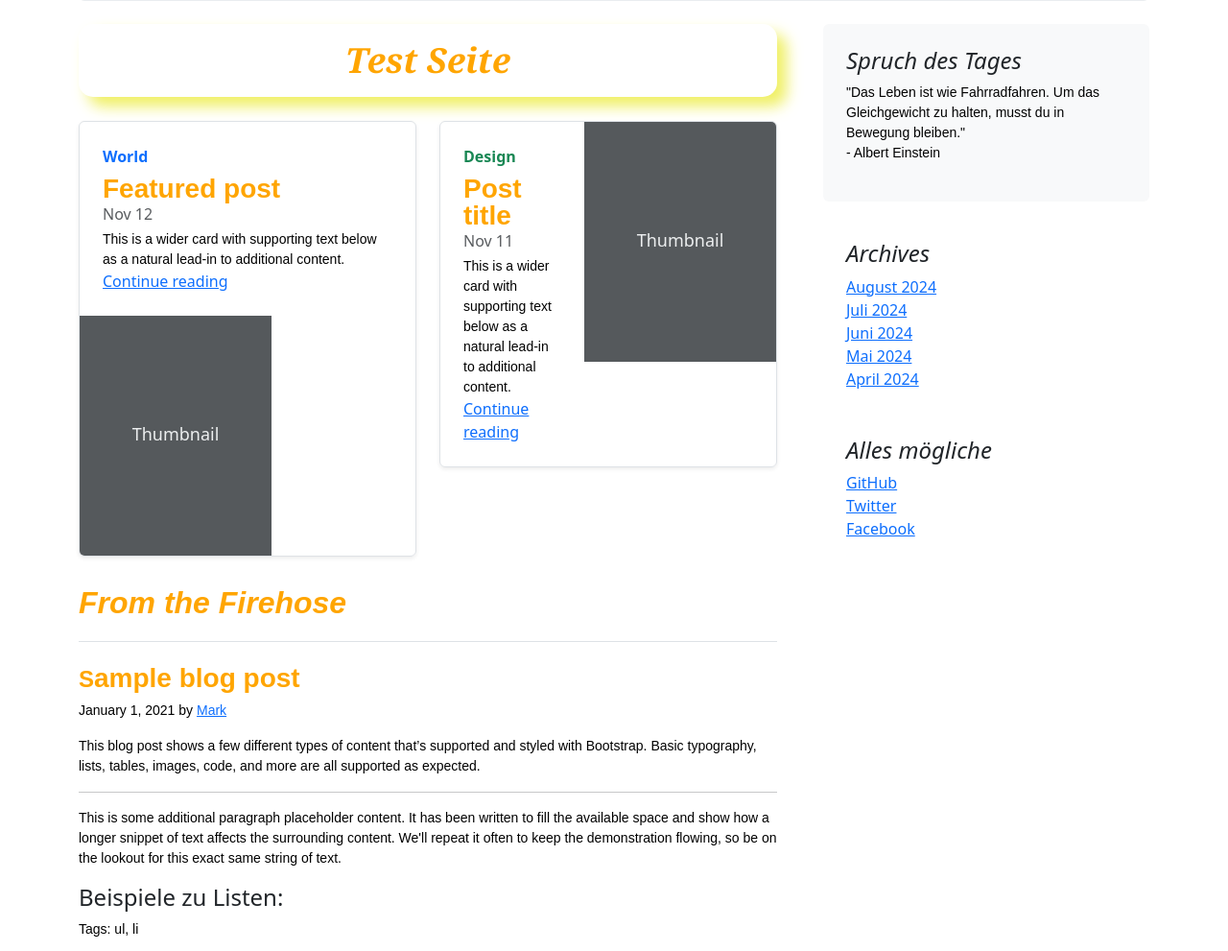
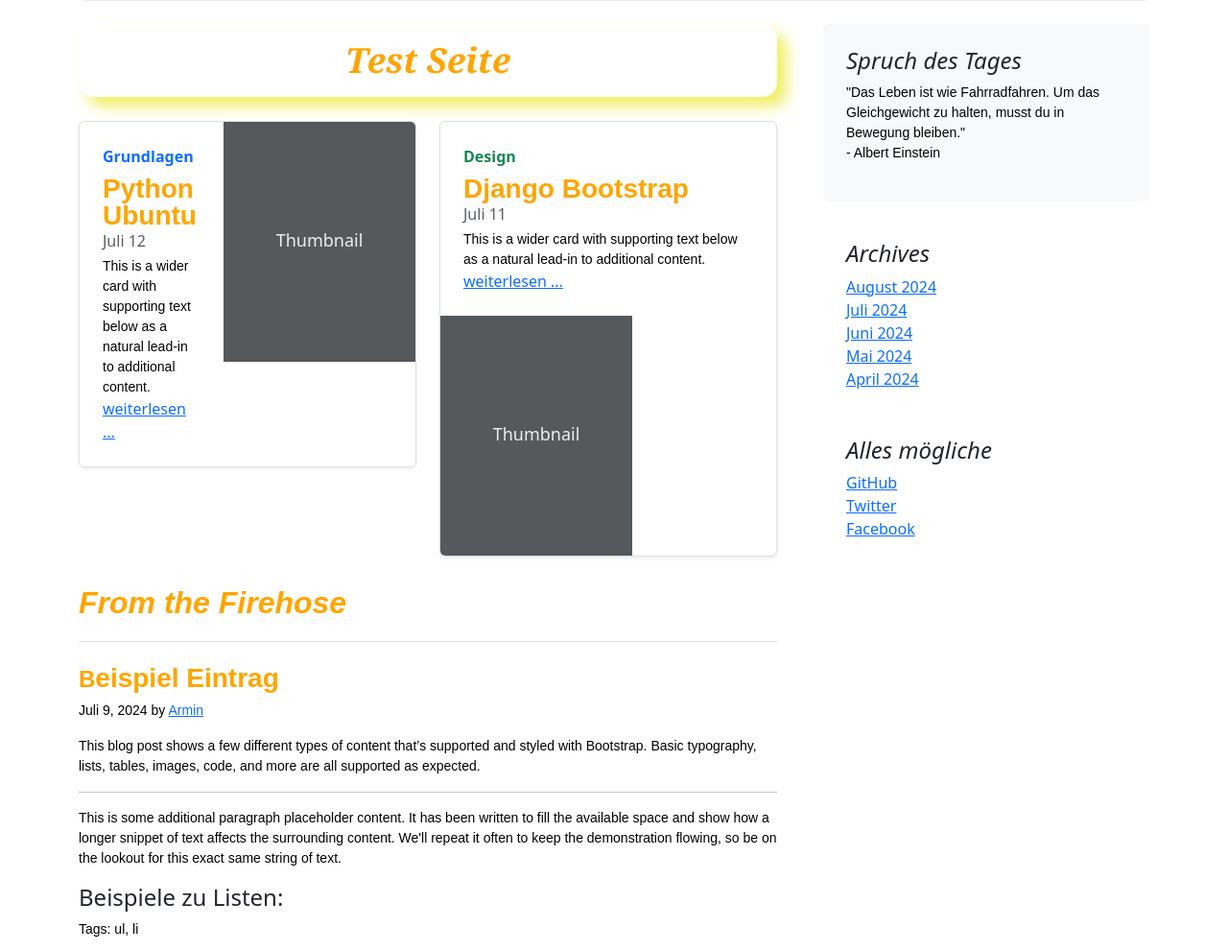
Before and after one commit to itleichtgemacht/DjangoTemplate-SQLite, a Django app: page /test in a window 1280 px wide. Shown: the part 1316-2307 px from the top of the page at 96% size. Run offline with Django 5.2, Linux system fonts and the light colour scheme; some libraries are stand-ins or nearby versions.

Commit message:
modified:   templates/index.html 	modified:   templates/test.html

```diff
--- a/templates/index.html
+++ b/templates/index.html
@@ -201,8 +201,6 @@ lang="de"	Definiert die Sprache des HTML-Dokuments als Deutsch.
         <a class="p-2 link-secondary" href="#">Python</a>
         <a class="p-2 link-secondary" href="#">Django</a>
         <a class="p-2 link-secondary" href="#">BootStrap</a>
-        <a class="p-2 link-secondary" href="#">HTML</a>
-        <a class="p-2 link-secondary" href="#">CSS</a>
         <a class="p-2 link-secondary" href="#">Ubuntu</a>
         </nav>
   </div>
--- a/templates/test.html
+++ b/templates/test.html
@@ -26,11 +26,11 @@
         -->
       <div class="row g-0 border rounded overflow-hidden flex-md-row mb-4 shadow-sm h-md-250 position-relative">
         <div class="col p-4 d-flex flex-column position-static">
-          <strong class="d-inline-block mb-2 text-primary">World</strong>
-          <h3 class="mb-0">Featured post</h3>
-          <div class="mb-1 text-muted">Nov 12</div>
+          <strong class="d-inline-block mb-2 text-primary">Grundlagen</strong>
+          <h3 class="mb-0">Python Ubuntu</h3>
+          <div class="mb-1 text-muted">Juli 12</div>
           <p class="card-text mb-auto">This is a wider card with supporting text below as a natural lead-in to additional content.</p>
-          <a href="#" class="stretched-link">Continue reading</a>
+          <a href="#" class="stretched-link">weiterlesen ...</a>
         </div>
         <div class="col-auto d-none d-lg-block">
           <svg class="bd-placeholder-img" width="200" height="250" xmlns="http://www.w3.org/2000/svg" role="img" aria-label="Placeholder: Thumbnail" preserveAspectRatio="xMidYMid slice" focusable="false"><title>Placeholder</title><rect width="100%" height="100%" fill="#55595c"/><text x="50%" y="50%" fill="#eceeef" dy=".3em">Thumbnail</text></svg>
@@ -42,10 +42,10 @@
       <div class="row g-0 border rounded overflow-hidden flex-md-row mb-4 shadow-sm h-md-250 position-relative">
         <div class="col p-4 d-flex flex-column position-static">
           <strong class="d-inline-block mb-2 text-success">Design</strong>
-          <h3 class="mb-0">Post title</h3>
-          <div class="mb-1 text-muted">Nov 11</div>
+          <h3 class="mb-0">Django Bootstrap</h3>
+          <div class="mb-1 text-muted">Juli 11</div>
           <p class="mb-auto">This is a wider card with supporting text below as a natural lead-in to additional content.</p>
-          <a href="#" class="stretched-link">Continue reading</a>
+          <a href="#" class="stretched-link">weiterlesen ...</a>
         </div>
         <div class="col-auto d-none d-lg-block">
           <svg class="bd-placeholder-img" width="200" height="250" xmlns="http://www.w3.org/2000/svg" role="img" aria-label="Placeholder: Thumbnail" preserveAspectRatio="xMidYMid slice" focusable="false"><title>Placeholder</title><rect width="100%" height="100%" fill="#55595c"/><text x="50%" y="50%" fill="#eceeef" dy=".3em">Thumbnail</text></svg>
@@ -81,8 +81,8 @@ Tag	        Beschreibung
 <dd>	    Definiert die Definition oder Beschreibung eines Begriffs in einer Definitionliste (<dl>).
 -->
 <article class="blog-post">
-    <h3 class="blog-post-title">Sample blog post</h3>
-    <p class="blog-post-meta">January 1, 2021 by <a href="#">Mark</a></p>
+    <h3 class="blog-post-title">Beispiel Eintrag</h3>
+    <p class="blog-post-meta">Juli 9, 2024 by <a href="#">Armin</a></p>
 
     <p>This blog post shows a few different types of content that’s supported and styled with Bootstrap. Basic typography, lists, tables, images, code, and more are all supported as expected.</p>
     <hr>
```
